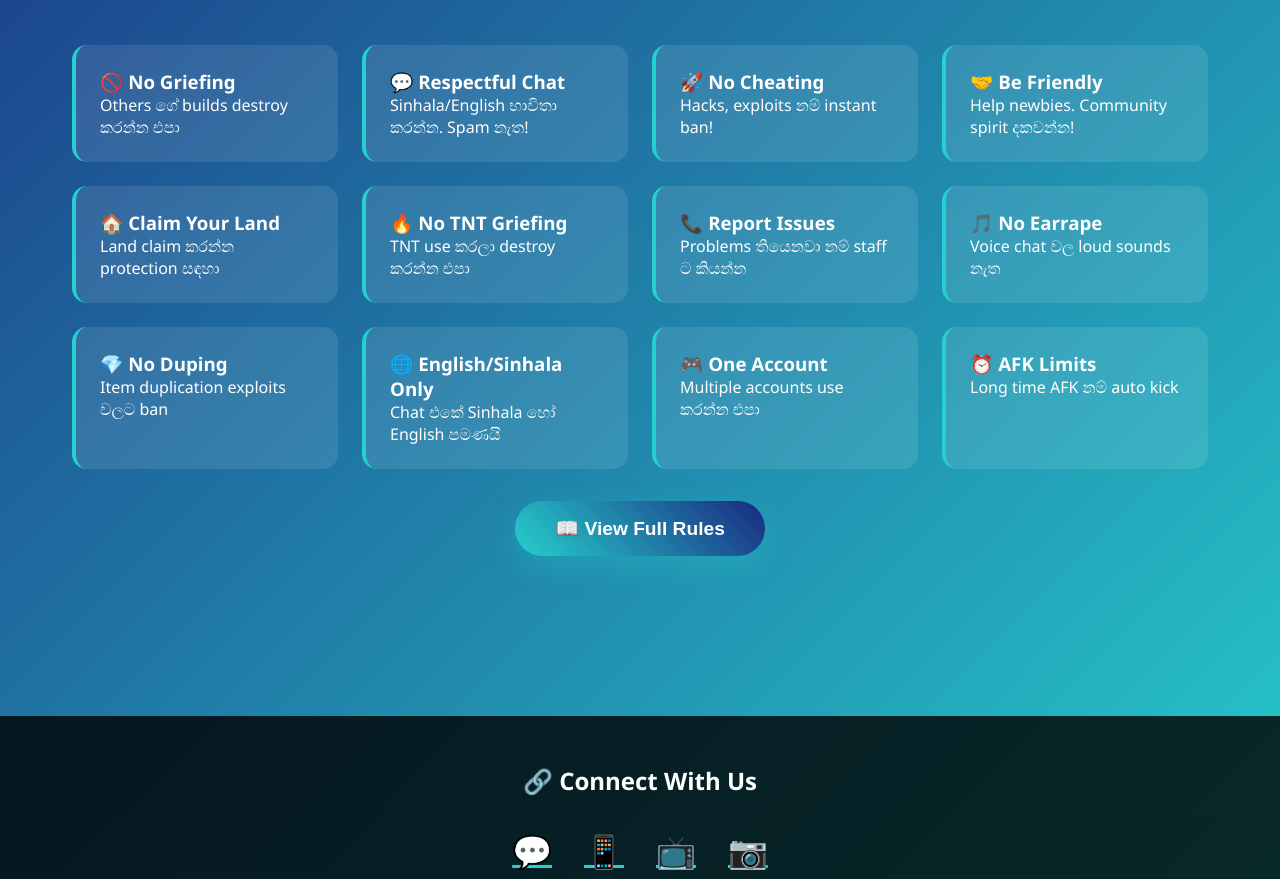
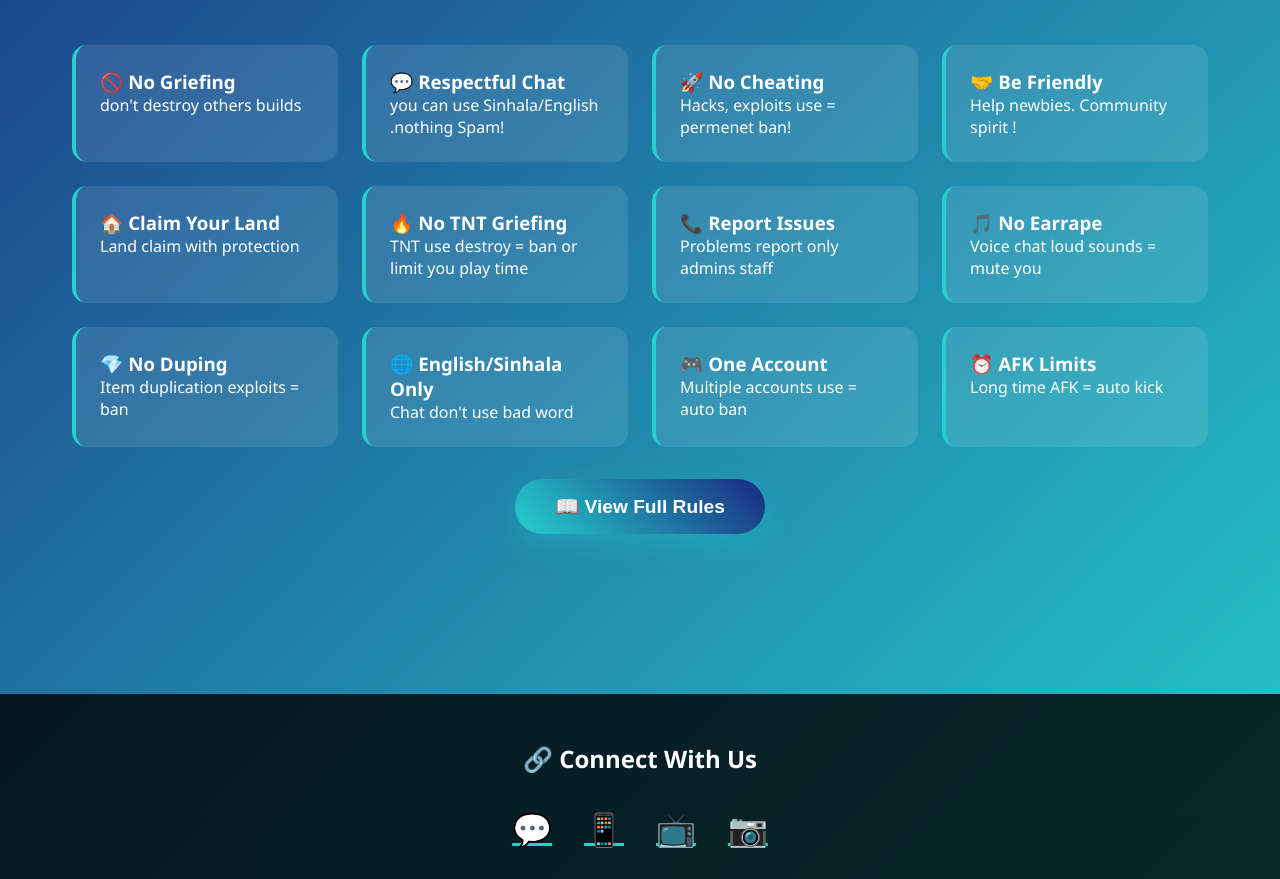
Before and after one commit to Gost818/Gost8MC, a plain HTML site: page minecraft_server_website.html in a window 1280 px wide. Shown: the part 3250-4129 px from the top of the page. Drawn offline with Linux system fonts and the light colour scheme.

Commit message:
Update minecraft_server_website.html

```diff
--- a/minecraft_server_website.html
+++ b/minecraft_server_website.html
@@ -492,51 +492,51 @@
         <div class="rules-grid">
             <div class="rule-item">
                 <h3>🚫 No Griefing</h3>
-                <p>Others ගේ builds destroy කරන්න එපා</p>
+                <p>don't destroy others builds</p>
             </div>
             <div class="rule-item">
                 <h3>💬 Respectful Chat</h3>
-                <p>Sinhala/English භාවිතා කරන්න. Spam නැත!</p>
+                <p>you can use Sinhala/English .nothing Spam!</p>
             </div>
             <div class="rule-item">
                 <h3>🚀 No Cheating</h3>
-                <p>Hacks, exploits නම් instant ban!</p>
+                <p>Hacks, exploits use = permenet ban!</p>
             </div>
             <div class="rule-item">
                 <h3>🤝 Be Friendly</h3>
-                <p>Help newbies. Community spirit දකවන්න!</p>
+                <p>Help newbies. Community spirit !</p>
             </div>
             <div class="rule-item">
                 <h3>🏠 Claim Your Land</h3>
-                <p>Land claim කරන්න protection සඳහා</p>
+                <p>Land claim with protection</p>
             </div>
             <div class="rule-item">
                 <h3>🔥 No TNT Griefing</h3>
-                <p>TNT use කරලා destroy කරන්න එපා</p>
+                <p>TNT use destroy = ban or limit you play time</p>
             </div>
             <div class="rule-item">
                 <h3>📞 Report Issues</h3>
-                <p>Problems තියෙනවා නම් staff ට කියන්න</p>
+                <p>Problems report only admins staff</p>
             </div>
             <div class="rule-item">
                 <h3>🎵 No Earrape</h3>
-                <p>Voice chat වල loud sounds නැත</p>
+                <p>Voice chat loud sounds = mute you</p>
             </div>
             <div class="rule-item">
                 <h3>💎 No Duping</h3>
-                <p>Item duplication exploits වලට ban</p>
+                <p>Item duplication exploits = ban</p>
             </div>
             <div class="rule-item">
                 <h3>🌐 English/Sinhala Only</h3>
-                <p>Chat එකේ Sinhala හෝ English පමණයි</p>
+                <p>Chat don't use bad word</p>
             </div>
             <div class="rule-item">
                 <h3>🎮 One Account</h3>
-                <p>Multiple accounts use කරන්න එපා</p>
+                <p>Multiple accounts use = auto ban</p>
             </div>
             <div class="rule-item">
                 <h3>⏰ AFK Limits</h3>
-                <p>Long time AFK නම් auto kick</p>
+                <p>Long time AFK = auto kick</p>
             </div>
         </div>
         <div style="text-align: center; margin-top: 2rem;">
```
